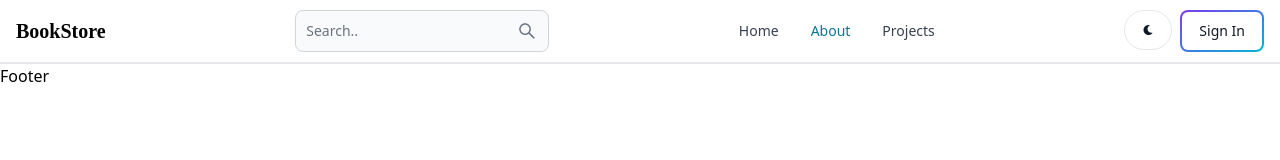
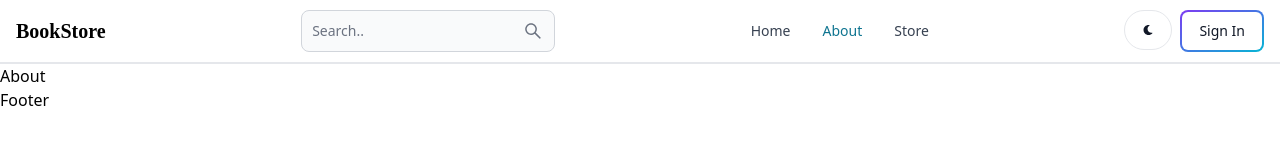
Before and after one commit to ACM-JUIT/Book-Store-with-JWT-Auth, a React (Vite) app in the folder client/: page /about in a window 1280 px wide. Shown: the top 160 px of the page. Built offline with nearby package versions, Linux system fonts and the light colour scheme; a web font is replaced by a local one.

Commit message:
feat: Add About and Store views and routes

```diff
--- a/client/src/App.jsx
+++ b/client/src/App.jsx
@@ -1,6 +1,6 @@
 import { BrowserRouter, Route, Routes } from "react-router-dom";
 import { Header, Footer } from "./components";
-import { Home, Signin, Signup } from "./views";
+import { Home, Signin, Signup, About, Store } from "./views";
 
 function App() {
   return (
@@ -10,6 +10,8 @@ function App() {
         <Route path="/" element={<Home />} />
         <Route path="/signin" element={<Signin />} />
         <Route path="/signup" element={<Signup />} />
+        <Route path="/about" element={<About />} />
+        <Route path="/store" element={<Store />} />
       </Routes>
       <Footer />
     </BrowserRouter>
--- a/client/src/components/Header/Header.jsx
+++ b/client/src/components/Header/Header.jsx
@@ -48,7 +48,7 @@ function Header() {
           <Link to="/about">About</Link>
         </Navbar.Link>
         <Navbar.Link active={path === "/projects"} as={"div"}>
-          <Link to="/projects">Projects</Link>
+          <Link to="/projects">Store</Link>
         </Navbar.Link>
       </Navbar.Collapse>
     </Navbar>
--- /dev/null
+++ b/client/src/views/about/About.jsx
@@ -0,0 +1,7 @@
+import React from "react";
+
+function About() {
+  return <div>About</div>;
+}
+
+export default About;
--- a/client/src/views/index.js
+++ b/client/src/views/index.js
@@ -1,5 +1,7 @@
 import Home from "./Home/Home";
 import Signin from "./signin/Signin";
 import Signup from "./signup/Signup";
+import About from "./about/About";
+import Store from "./store/Store";
 
-export { Home, Signin, Signup };
+export { Home, Signin, Signup, About, Store };
--- /dev/null
+++ b/client/src/views/store/Store.jsx
@@ -0,0 +1,7 @@
+import React from "react";
+
+function Store() {
+  return <div>Store</div>;
+}
+
+export default Store;
```
Also changed, not shown: 1 other file (tests, documents, lock files or other folders).
